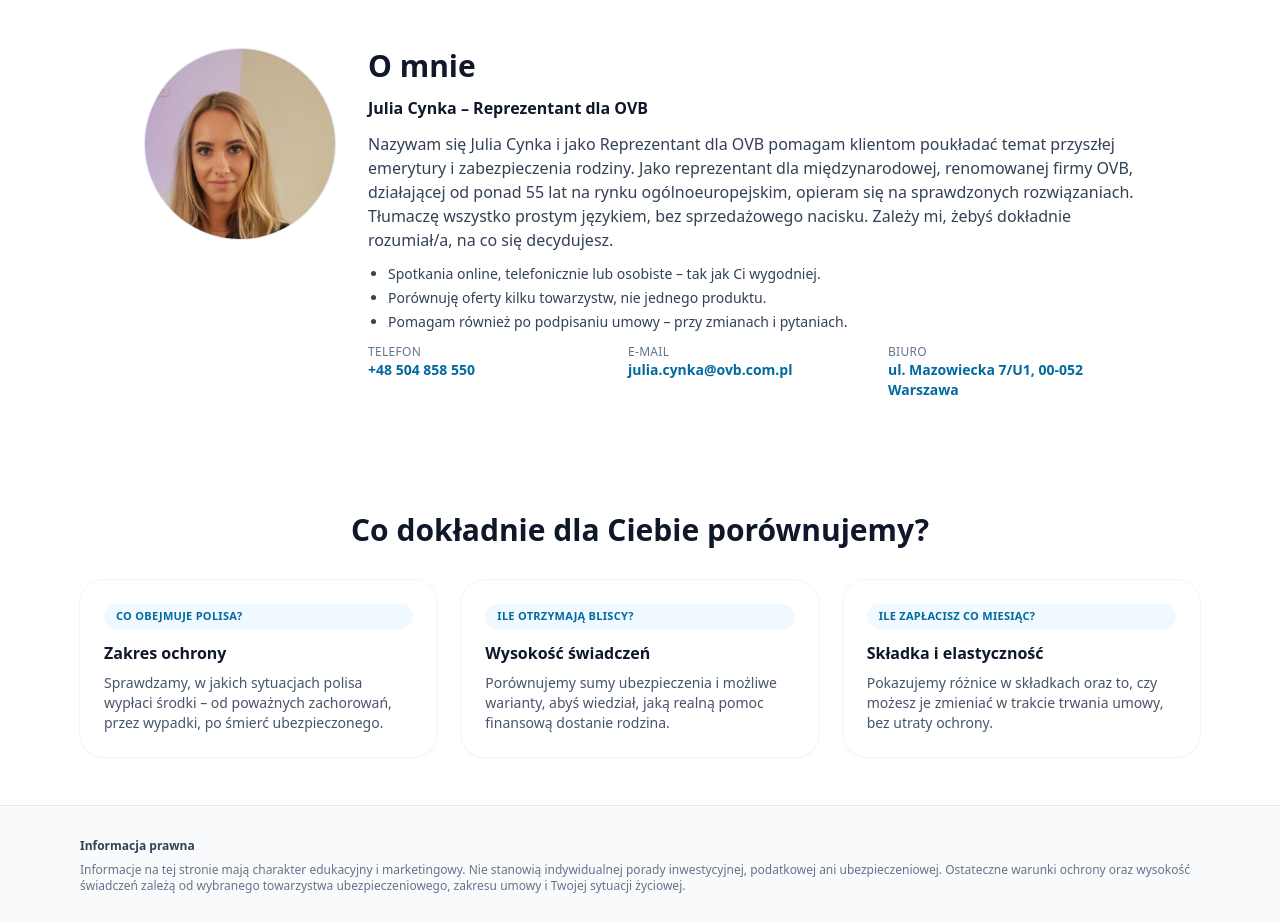
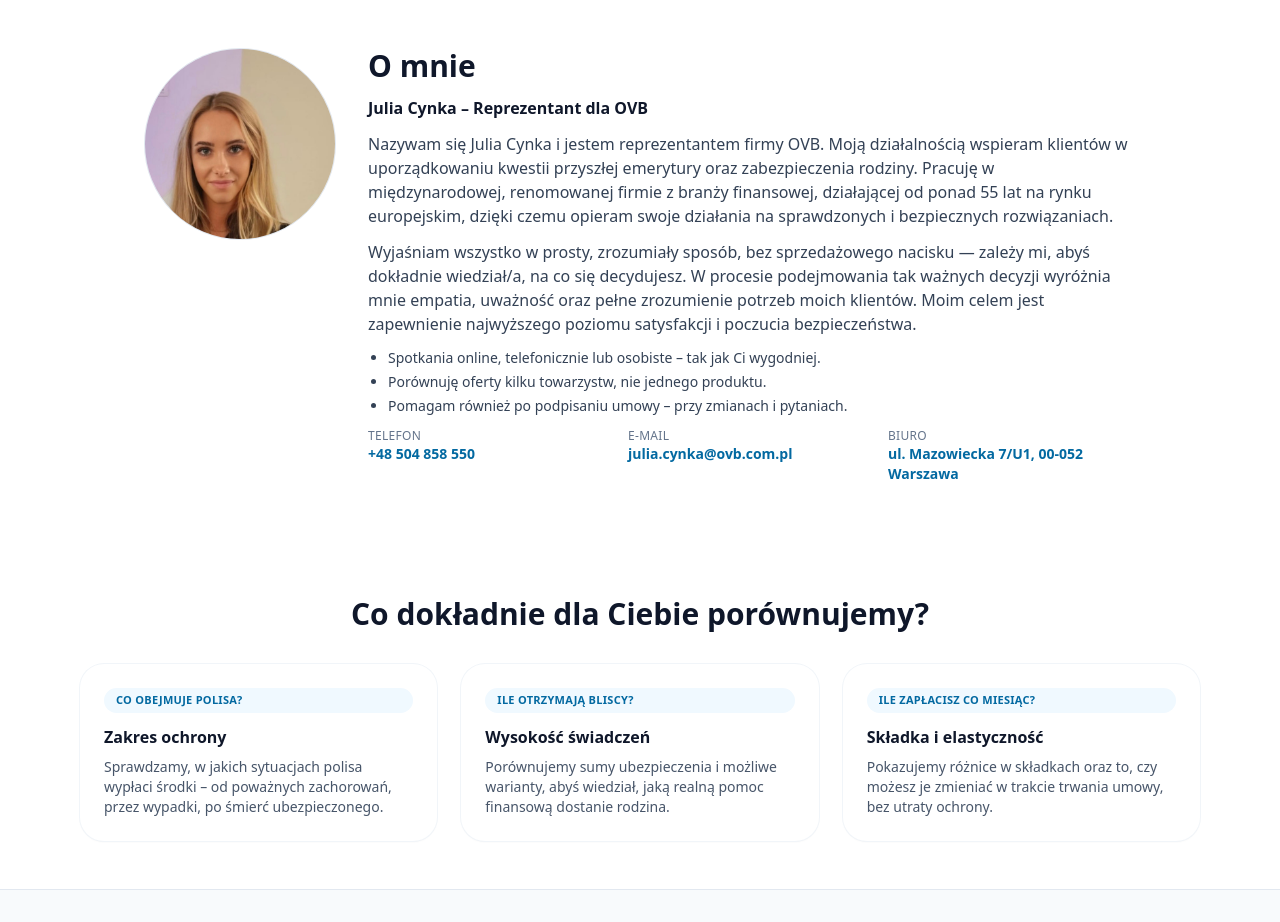
Before and after one commit to Tradingzbotem/spokojnejutro-landing, a Next.js app: page /bright-future in a window 1280 px wide. Shown: the part 2360-3282 px from the top of the page. Built offline with nearby package versions, Linux system fonts and the light colour scheme.

Commit message:
Update about section content

```diff
--- a/app/bright-future/page.tsx
+++ b/app/bright-future/page.tsx
@@ -424,13 +424,10 @@ export default function BrightFutureLanding() {
               Julia Cynka – Reprezentant dla OVB
             </p>
             <p>
-              Nazywam się Julia Cynka i jako Reprezentant dla OVB pomagam klientom
-              poukładać temat przyszłej emerytury i zabezpieczenia rodziny.
-              Jako reprezentant dla międzynarodowej, renomowanej firmy OVB,
-              działającej od ponad 55 lat na rynku ogólnoeuropejskim, opieram się
-              na sprawdzonych rozwiązaniach. Tłumaczę wszystko prostym językiem,
-              bez sprzedażowego nacisku. Zależy mi, żebyś dokładnie rozumiał/a, na
-              co się decydujesz.
+              Nazywam się Julia Cynka i jestem reprezentantem firmy OVB. Moją działalnością wspieram klientów w uporządkowaniu kwestii przyszłej emerytury oraz zabezpieczenia rodziny. Pracuję w międzynarodowej, renomowanej firmie z branży finansowej, działającej od ponad 55 lat na rynku europejskim, dzięki czemu opieram swoje działania na sprawdzonych i bezpiecznych rozwiązaniach.
+            </p>
+            <p>
+              Wyjaśniam wszystko w prosty, zrozumiały sposób, bez sprzedażowego nacisku — zależy mi, abyś dokładnie wiedział/a, na co się decydujesz. W procesie podejmowania tak ważnych decyzji wyróżnia mnie empatia, uważność oraz pełne zrozumienie potrzeb moich klientów. Moim celem jest zapewnienie najwyższego poziomu satysfakcji i poczucia bezpieczeństwa.
             </p>
             <ul className="list-disc space-y-1 pl-5 text-sm text-slate-700">
               <li>
```
